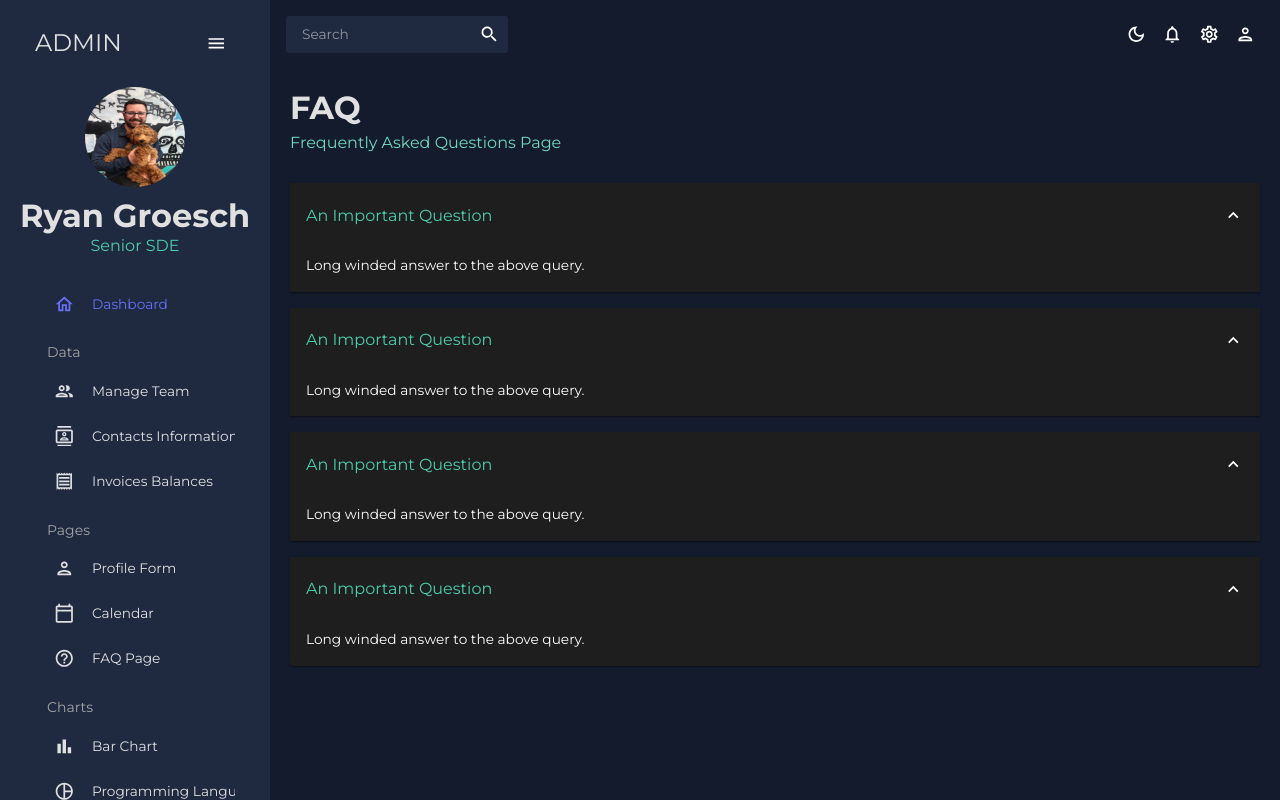
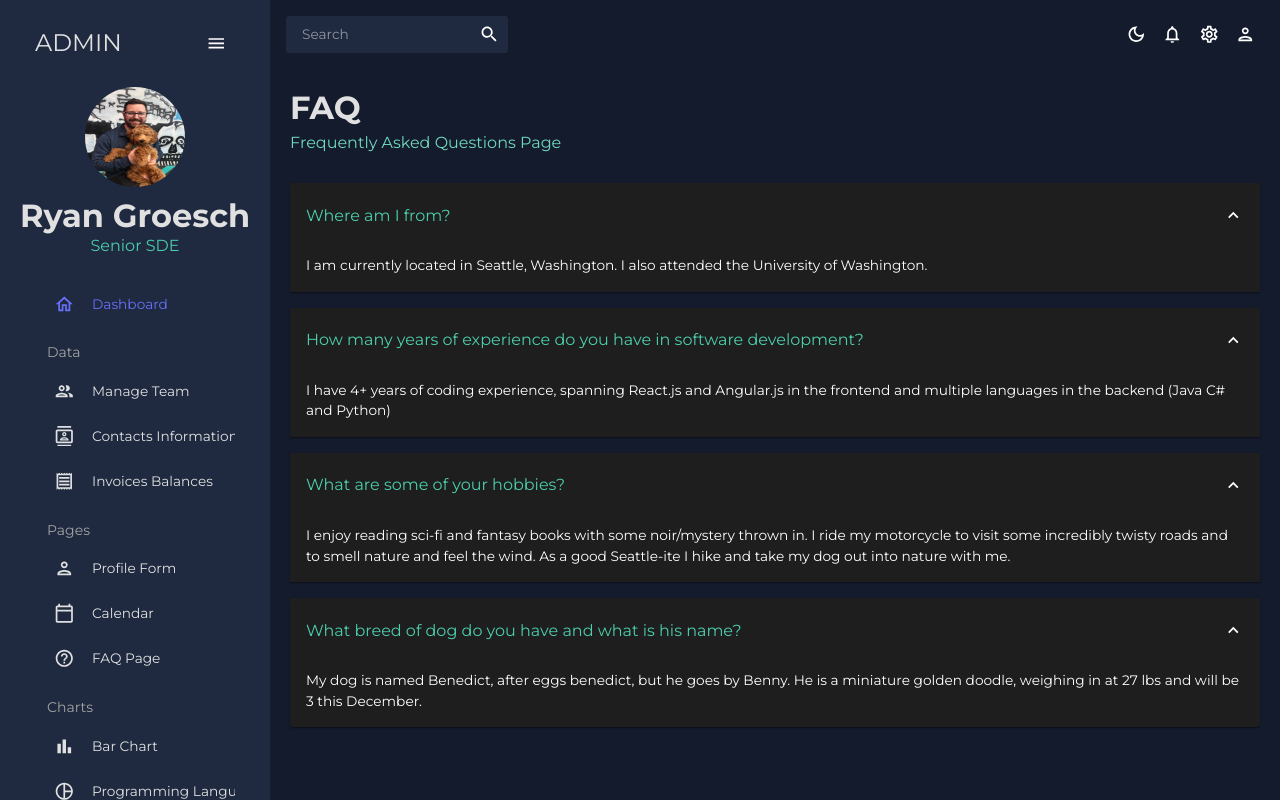
Before and after one commit to ryan-g13/admin-portal, a React (Create React App) app in the folder admin-portal/: page /faq in a window 1280 px wide. Built offline with nearby package versions, Linux system fonts and the light colour scheme.

Commit message:
Updated faqs and new build for deploy

```diff
--- a/admin-portal/src/scenes/FAQ/index.jsx
+++ b/admin-portal/src/scenes/FAQ/index.jsx
@@ -18,48 +18,48 @@ const FAQ = () => {
     <Accordion defaultExpanded>
       <AccordionSummary expandIcon={<ExpandMoreIcon />}>
         <Typography color={colors.greenAccent[500]} variant='h5'>
-          An Important Question
+          Where am I from?
         </Typography>
       </AccordionSummary>
       <AccordionDetails>
         <Typography>
-          Long winded answer to the above query.
+          I am currently located in Seattle, Washington. I also attended the University of Washington.
         </Typography>
       </AccordionDetails>
     </Accordion>
     <Accordion defaultExpanded>
       <AccordionSummary expandIcon={<ExpandMoreIcon />}>
         <Typography color={colors.greenAccent[500]} variant='h5'>
-          An Important Question
+          How many years of experience do you have in software development?
         </Typography>
       </AccordionSummary>
       <AccordionDetails>
         <Typography>
-          Long winded answer to the above query.
+          I have 4+ years of coding experience, spanning React.js and Angular.js in the frontend and multiple languages in the backend (Java C# and Python)
         </Typography>
       </AccordionDetails>
     </Accordion>
     <Accordion defaultExpanded>
       <AccordionSummary expandIcon={<ExpandMoreIcon />}>
         <Typography color={colors.greenAccent[500]} variant='h5'>
-          An Important Question
+          What are some of your hobbies?
         </Typography>
       </AccordionSummary>
       <AccordionDetails>
         <Typography>
-          Long winded answer to the above query.
+          I enjoy reading sci-fi and fantasy books with some noir/mystery thrown in. I ride my motorcycle to visit some incredibly twisty roads and to smell nature and feel the wind. As a good Seattle-ite I hike and take my dog out into nature with me.
         </Typography>
       </AccordionDetails>
     </Accordion>
     <Accordion defaultExpanded>
       <AccordionSummary expandIcon={<ExpandMoreIcon />}>
         <Typography color={colors.greenAccent[500]} variant='h5'>
-          An Important Question
+          What breed of dog do you have and what is his name?
         </Typography>
       </AccordionSummary>
       <AccordionDetails>
         <Typography>
-          Long winded answer to the above query.
+          My dog is named Benedict, after eggs benedict, but he goes by Benny. He is a miniature golden doodle, weighing in at 27 lbs and will be 3 this December.
         </Typography>
       </AccordionDetails>
     </Accordion>
```
